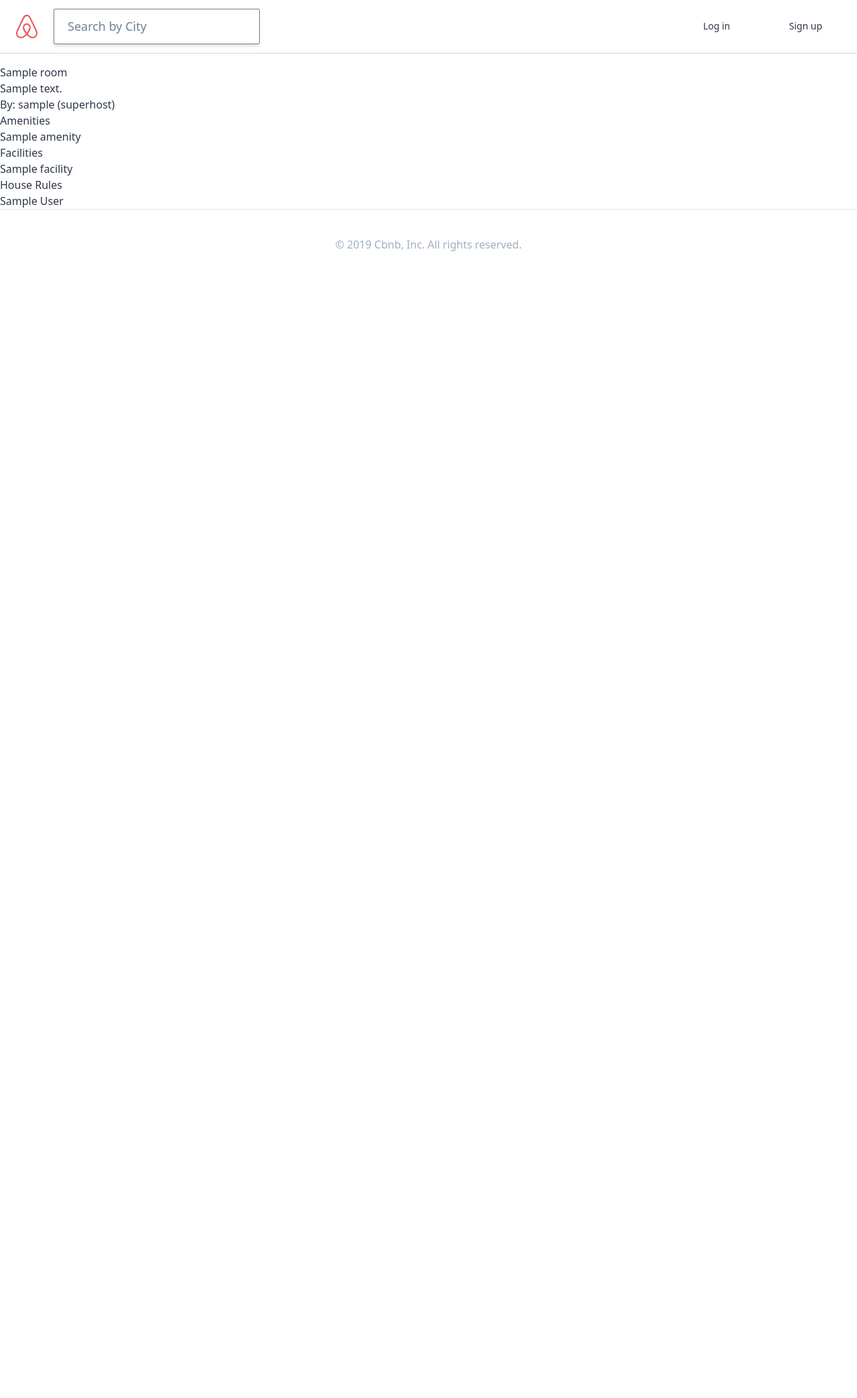
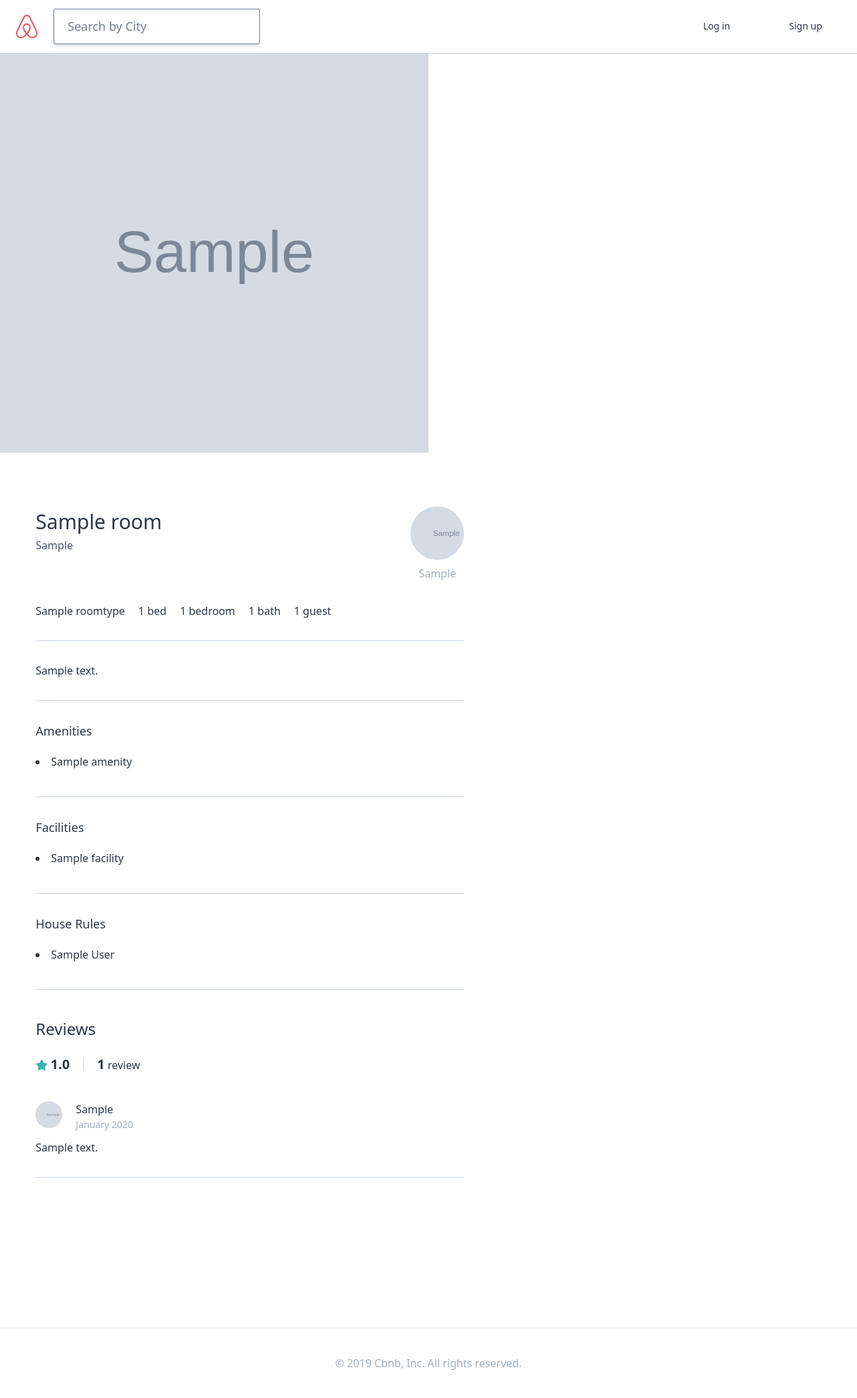
Before and after one commit to Dellil/django-project, a Django app: page /rooms/1 in a window 1280 px wide. Shown: the whole page at 67% size. Before the commit the page ends 375 px from the top, so only its background shows below. Run offline with Django 3.2, Linux system fonts and the light colour scheme; tables that the repository leaves empty hold one stand-in row (values such as "Sample post"); grey boxes marked "Sample" are stand-in pictures; some libraries are stand-ins or nearby versions.

Commit message:
adding css into room details!

```diff
--- a/assets/scss/styles.scss
+++ b/assets/scss/styles.scss
@@ -88,4 +88,8 @@ form {
     }
 }
 
+.border-section {
+    @apply border-b border-gray-400 pb-8 mt-8;
+}
+
 @tailwind utilities;
--- a/rooms/models.py
+++ b/rooms/models.py
@@ -108,3 +108,7 @@ class Room(core_models.TimeStampedModel):
     def first_photo(self):
         (photo,) = self.photos.all()[:1]
         return photo.file.url
+
+    def get_next_four(self):
+        photos = self.photos.all()[1:5]
+        return photos
--- a/templates/mixins/user_avatar.html
+++ b/templates/mixins/user_avatar.html
@@ -1,7 +1,7 @@
-{% if user_object.avatar %}
-<div class="h-20 w-20 rounded-full bg-cover" style="background-image: url('{{user_object.avatar.url}}');">
-{% else %}
-<div class="h-20 w-20 rounded-full text-white flex justify-center items-center overflow-hidden">
-    <span class="text-3xl">{{user_object.first_name|first}}</span>
-{% endif %}
-</div>
+{% if user.avatar %}
+<div class="{{h_and_w|default:'h-20 w-20'}} rounded-full bg-cover" style="background-image: url('{{user.avatar.url}}');">
+    {% else %}
+    <div class="{{h_and_w|default:'h-20 w-20'}} rounded-full text-white flex justify-center items-center overflow-hidden bg-gray-800">
+        <span class="{{text|default:'text-3xl'}}">{{user.first_name|first}}</span>
+        {% endif %}
+    </div>
--- a/templates/rooms/room_detail.html
+++ b/templates/rooms/room_detail.html
@@ -1,42 +1,90 @@
 {% extends "base.html" %}
 
 {% block page_title %}
- {{room.name}}
+{{room.name}}
 {% endblock page_title %}
 
 {% block content %}
-<div>
-    <h1>{{ room.name }}</h1>
-    <h3>{{ room.description }}</h3>
+<div class="-mt-5 container max-w-full h-75vh mb-20 flex">
+    <div class="h-full w-1/2 bg-center bg-cover" style="background-image: url('{{room.first_photo}}');"></div>
+    <div class="h-full w-1/2 flex flex-wrap">
+        {% for photo in room.get_next_four %}
+        <div style="background-image: url({{photo.file.url}});"
+            class="w-1/2 h-auto bg-cover bg-center border-gray-700 border"></div>
+        {% endfor %}
+    </div>
 </div>
-<div>
-    <ul>
-        <h2>By: {{ room.host.username }}
-            {% if room.host.superhost %}
-            (superhost)
-            {% endif %}
-        </h2>
-    </ul>
-
-    <ul>
-        <h3>Amenities</h3>
-        {% for a in room.amenities.all  %}
-        <li>{{a}}</li>
-        {% endfor %}
-    </ul>
-
-    <ul>
-        <h3>Facilities</h3>
-        {% for f in room.facilities.all  %}
-        <li>{{f}}</li>
-        {% endfor %}
-    </ul>
-
-    <ul>
-        <h3>House Rules</h3>
-        {% for h in room.house_rules.all  %}
-        <li>{{h}}</li>
-        {% endfor %}
-    </ul>
+<div class="container mx-auto flex justify-around pb-56">
+    <div class="w-1/2">
+        <div class="flex justify-between">
+            <div class="mb-5">
+                <h4 class="text-3xl font-medium mb-px">{{room.name}}</h4>
+                <span class="text-gray-700 font-light">{{room.city}}</span>
+            </div>
+            <a href="{{room.host.get_absolute_url}}" class="flex flex-col items-center">
+                {% include "mixins/user_avatar.html" with user=room.host %}
+                <span class="mt-2 text-gray-500">{{room.host.first_name}}</span>
+            </a>
+        </div>
+        <div class="flex border-section">
+            <span class="mr-5">{{room.room_type}}</span>
+            <span class="mr-5">{{room.beds}} bed{{room.beds|pluralize}}</span>
+            <span class="mr-5">{{room.bedrooms}} bedroom{{room.bedrooms|pluralize}}</span>
+            <span class="mr-5">{{room.baths}} bath{{room.baths|pluralize}}</span>
+            <span class="mr-5">{{room.guests}} guest{{room.guests|pluralize}}</span>
+        </div>
+        <p class="border-section">
+            {{room.description}}
+        </p>
+        <div class="border-section">
+            <h4 class="font-medium text-lg mb-5">Amenities</h4>
+            {% for a in room.amenities.all %}
+            <li class="mb-2">{{a}}</li>
+            {% endfor %}
+        </div>
+        <div class="border-section">
+            <h4 class="font-medium text-lg mb-5">Facilities</h4>
+            {% for a in room.facilities.all %}
+            <li class="mb-2">{{a}}</li>
+            {% endfor %}
+        </div>
+        <div class="border-section">
+            <h4 class="font-medium text-lg mb-5">House Rules</h4>
+            {% for a in room.house_rules.all %}
+            <li class="mb-2">{{a}}</li>
+            {% endfor %}
+        </div>
+        <div class="mt-10">
+            <h4 class="font-medium text-2xl mb-5">Reviews</h4>
+            <div class="flex items-center">
+                <div>
+                    <i class="fas fa-star text-teal-500"></i>
+                    <span class="font-bold text-xl">{{room.total_rating}}</span>
+                </div>
+                <div class="h-4 w-px bg-gray-400 mx-5"></div>
+                <div>
+                    <span class="font-bold text-xl">{{room.reviews.count}}</span>
+                    <span>review{{room.reviews.count|pluralize}}</span>
+                </div>
+            </div>
+            <div class="mt-10">
+                {% for review in room.reviews.all %}
+                <div class="border-section">
+                    <div class="mb-3 flex">
+                        <div>
+                            {% include "mixins/user_avatar.html" with user=review.user h_and_w='h-10 w-10' text='text-xl' %}
+                        </div>
+                        <div class="flex flex-col ml-5">
+                            <span class="font-medium">{{review.user.first_name}}</span>
+                            <span class="text-sm text-gray-500">{{review.created|date:'F Y'}}</span>
+                        </div>
+                    </div>
+                    <p>{{review.review}}</p>
+                </div>
+                {% endfor %}
+            </div>
+        </div>
+    </div>
+    <div class="w-1/3"></div>
 </div>
 {% endblock content %}
```
Also changed, not shown: static/css/styles.css.
